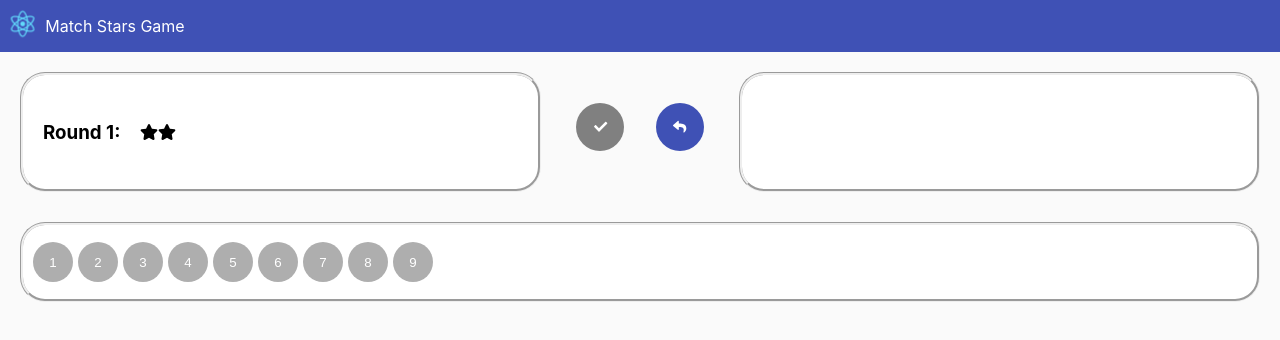
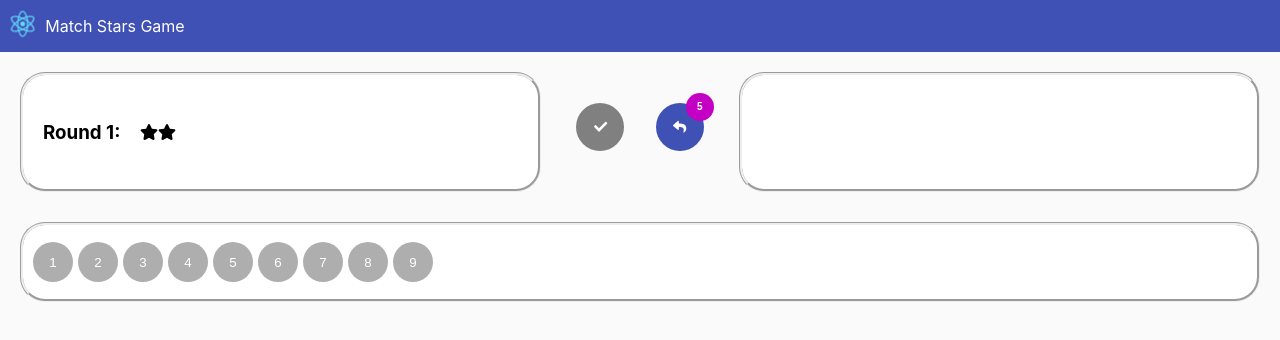
Before and after one commit to mkapiczy/star-match-game, a React (Create React App) app: page / in a window 1280 px wide. Shown: the top 340 px of the page. Built offline with nearby package versions, Linux system fonts and the light colour scheme.

Commit message:
Add corner label showing number of retries to the retry button. Redesign CircularButton component

```diff
--- /dev/null
+++ b/src/CommonTypes.tsx
@@ -0,0 +1,6 @@
+export enum Corner {
+    TOP_RIGHT,
+    TOP_LEFT,
+    BOTTOM_RIGHT,
+    BOTTOM_LEFT
+}
--- /dev/null
+++ b/src/components/ButtonArea/ButtonArea.css
@@ -0,0 +1,6 @@
+.button-area {
+    flex: 1 0 auto;
+    display: flex;
+    flex-direction: row;
+    justify-items: center;
+}
--- /dev/null
+++ b/src/components/ButtonArea/ButtonArea.tsx
@@ -0,0 +1,14 @@
+import React from 'react';
+import './ButtonArea.css';
+
+
+const ButtonArea: React.FC = (props) => {
+    return (
+        <div className="button-area">
+            {props.children}
+        </div>
+    )
+}
+
+
+export default ButtonArea;
--- a/src/components/CircularButton/CircularButton.css
+++ b/src/components/CircularButton/CircularButton.css
@@ -1,10 +1,5 @@
-.button-area {
-    flex: 1 0 auto;
-    display: flex;
-    flex-direction: row;
-    justify-items: center;
-}
 .button {
+    position: relative;
     display: inline-block;
     margin: auto;
     background-color: #3F51B5;
@@ -17,6 +12,15 @@
     height: 6vmin;
 }
 
+.innerButton {
+    position: absolute;
+    border-radius: 50%;
+    width: 3vmin;
+    height: 3vmin;
+    right: -10px;
+    top: -10px;
+}
+
 .button:not(.disabled):hover{
     background-color: #4558ea;
 }
--- a/src/components/CircularButton/CircularButton.tsx
+++ b/src/components/CircularButton/CircularButton.tsx
@@ -6,16 +6,16 @@ import {IconDefinition} from '@fortawesome/free-solid-svg-icons'
 interface Props {
     icon: IconDefinition,
     isBlocked: boolean,
-    onClick: () => void
+    onClick: () => void,
+    children?: any
 }
 
 const CircularButton: React.FC<Props> = (props: Props) => {
     return (
-        <div className="button-area">
-            <button className={"button" + (props.isBlocked ? ' disabled' : '')} onClick={props.onClick}>
-                <FontAwesomeIcon icon={props.icon}/>
-            </button>
-        </div>
+        <button className={"button" + (props.isBlocked ? ' disabled' : '')} onClick={props.onClick}>
+            <FontAwesomeIcon icon={props.icon}/>
+            {props.children}
+        </button>
     )
 }
 
--- /dev/null
+++ b/src/components/CornerCircularLabel/CornerCircularLabel.css
@@ -0,0 +1,36 @@
+.corner-circular-label {
+    position: absolute;
+    display: flex;
+    align-content: center;
+    justify-content: center;
+    border-radius: 50%;
+    width: 3.5vmin;
+    height: 3.5vmin;
+    line-height: 3.5vmin;
+    text-align: center;
+    text-decoration: none;
+    background-color: #c300c3;
+    font-size: 1.25vh;
+    font-weight: bold;
+    color: white;
+}
+
+.corner-circular-label.top-right{
+    right: -1em;
+    top: -1em;
+}
+
+.corner-circular-label.top-left{
+    left: -1em;
+    top: -1em;
+}
+
+.corner-circular-label.bottom-left{
+    left: -1em;
+    bottom: -1em
+}
+
+.corner-circular-label.bottom-right{
+    right: -1em;
+    bottom: -1em;
+}
--- /dev/null
+++ b/src/components/CornerCircularLabel/CornerCurcularLabel.tsx
@@ -0,0 +1,33 @@
+import React from 'react';
+import './CornerCircularLabel.css';
+import {Corner} from '../../CommonTypes'
+
+interface Props {
+    value: string | number,
+    corner: Corner
+}
+
+const CornerCircularLabel: React.FC<Props> = (props: Props) => {
+    const resolveCornerClass = () => {
+        switch (props.corner) {
+            case Corner.BOTTOM_RIGHT:
+                return 'bottom-right'
+            case Corner.BOTTOM_LEFT:
+                return 'bottom-left'
+            case Corner.TOP_LEFT:
+                return 'top-left'
+            case Corner.TOP_RIGHT:
+                return 'top-right'
+            default:
+                return ''
+        }
+    }
+    return (
+            <div className={"corner-circular-label " + (resolveCornerClass())} onClick={(e) => e.stopPropagation()}>
+                {props.value}
+            </div>
+    )
+}
+
+
+export default CornerCircularLabel;
--- a/src/components/Game/Game.tsx
+++ b/src/components/Game/Game.tsx
@@ -3,10 +3,13 @@ import './Game.css';
 
 import StarsDisplay from '../StarsDisplay/StarsDisplay';
 import SelectedNumbersDisplay from '../SelectedNumbersDisplay/SelectedNumbersDisplay';
-import NumbersDisplay from '../NumbersDisplay/NumbersDisplay'
+import ButtonArea from '../ButtonArea/ButtonArea';
 import CircularButton from '../CircularButton/CircularButton';
 import {faCheck, faReply} from '@fortawesome/free-solid-svg-icons'
 import _ from 'lodash'
+import NumbersDisplay from '../NumbersDisplay/NumbersDisplay';
+import CornerCircularLabel from '../CornerCircularLabel/CornerCurcularLabel';
+import {Corner} from "../../CommonTypes";
 
 const random = (min: number, max: number) => Math.floor(Math.random() * (max - min + 1) + min);
 
@@ -94,10 +97,19 @@ const Game: React.FC = () => {
         <div className="Game">
             <div className="first-row">
                 <StarsDisplay roundNumber={roundNumber} numberOfStars={numberOfStars}/>
-                <CircularButton icon={faCheck} isBlocked={!areSelectedNumbersCorrect()}
-                                onClick={approveSelectedNumbers}/>
-                <CircularButton icon={faReply} isBlocked={!areRetriesEnabled()} onClick={retryDraw}/>
-                <SelectedNumbersDisplay selectedNumbers={selectedNumbers} onNumberClick={unselectNumber}/>
+                <ButtonArea>
+                    <CircularButton icon={faCheck} isBlocked={!areSelectedNumbersCorrect()}
+                                    onClick={approveSelectedNumbers}/>
+                </ButtonArea>
+                <ButtonArea>
+                    <CircularButton icon={faReply} isBlocked={!areRetriesEnabled()} onClick={retryDraw}>
+                        <CornerCircularLabel value={maxNumberOfRetries - numberOfRetries} corner={Corner.TOP_RIGHT}/>
+                    </CircularButton>
+                </ButtonArea>
+                < SelectedNumbersDisplay
+                    selectedNumbers={selectedNumbers}
+                    onNumberClick={unselectNumber}
+                />
             </div>
             <div className="second-row">
                 <NumbersDisplay availableNumbers={availableNumbers} onNumberClick={selectNumber}/>
```
